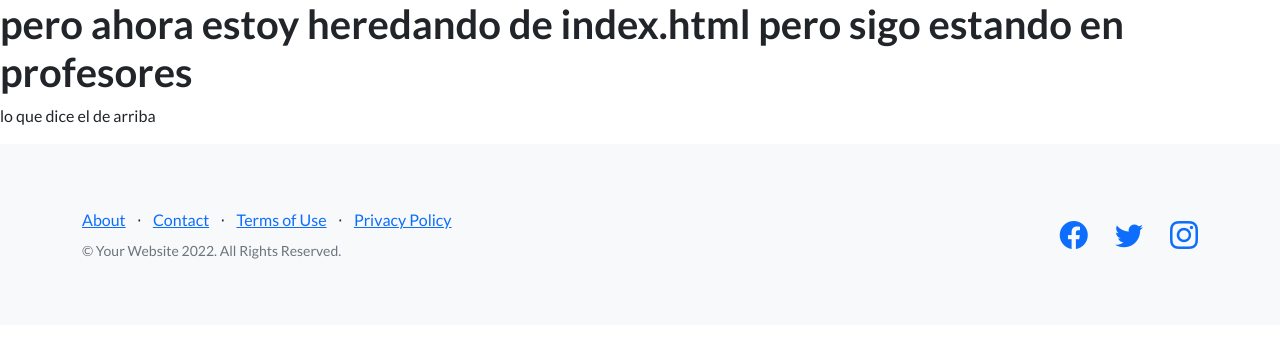
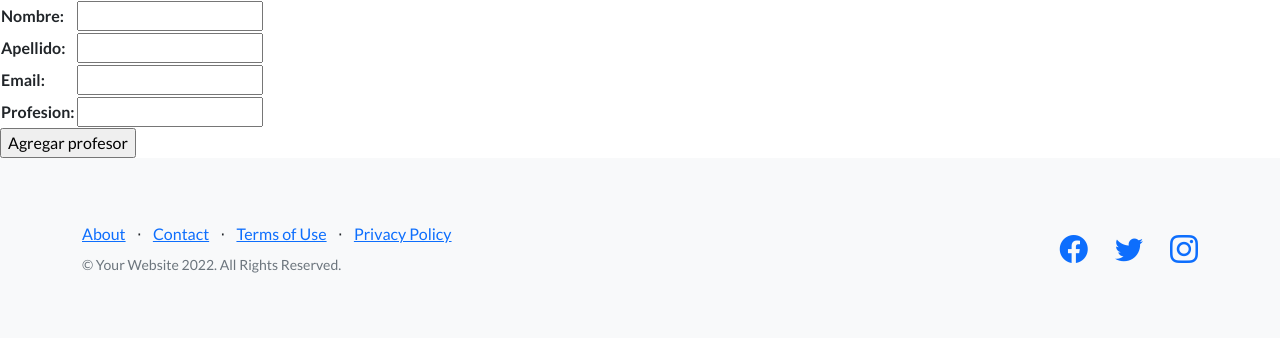
Before and after one commit to FrancisEspo/Entrega1-Francisco-Esposito, a Django app: page /app_coder/profesores in a window 1280 px wide. Shown: the part 66-404 px from the top of the page. Run offline with Django 4.2, Linux system fonts and the light colour scheme; some libraries are stand-ins or nearby versions.

Commit message:
formularios andando

```diff
--- a/app_coder/forms.py
+++ b/app_coder/forms.py
@@ -3,11 +3,21 @@ from django import forms
 class curso_formulario(forms.Form):
 
     #Especificar los campos
-    curso = forms.CharField(max_length=30)
+    curso = forms.CharField(max_length=40)
     camada = forms.IntegerField()
 
+class estudiante_formulario(forms.Form):
+    nombre = forms.CharField(max_length=30)
+    apellido = forms.CharField(max_length=30)
+    email = forms.EmailField()
+
 class profesor_formulario(forms.Form):
-    mombre = forms.CharField(max_length=30)
+    nombre = forms.CharField(max_length=30)
     apellido = forms.CharField(max_length=30)
     email = forms.EmailField()
     profesion = forms.CharField(max_length=30)
+
+class entregable_formulario(forms.Form):
+    nombre = forms.CharField(max_length=30)
+    fecha_de_entrega = forms.DateField()
+    entregado = forms.BooleanField(required=False, initial=False)
--- a/app_coder/templates/app_coder/profesores.html
+++ b/app_coder/templates/app_coder/profesores.html
@@ -4,9 +4,22 @@
 
 {% block contenido %}
 
+{% if mi_formulario.errors %}
+
+<p style="color: red">Están mal los datos, revisar por favor</p>
+
+{% endif %}
+
 <div>
-    <h1>pero ahora estoy heredando de index.html pero sigo estando en profesores</h1>
+    <form action="" method="POST">{% csrf_token %} <!-- Token de validacion form -->
 
-    <p>lo que dice el de arriba</p>
-</div>
+        <table>
+
+            {{ mi_formulario.as_table }}
+
+        </table>
+
+        <input type="submit" value="Agregar profesor">
+    </form>
+ </div>
 {% endblock %}
--- a/app_coder/urls.py
+++ b/app_coder/urls.py
@@ -4,10 +4,9 @@ from app_coder import views
 urlpatterns = [
 
     path('', views.inicio, name="inicio"),#esta era nuestra primer view
-    path('cursos', views.Curso, name="Curso"),
-    path('profesores', views.Profesor, name="Profesor"),
-    path('estudiantes', views.Estudiante, name="Estudiante"),
-    path('entregables', views.Entregable, name="Entregable"),
-    path('curso_formulario', views.curso_formulario, name="CursoFormulario"),
+    path('cursos', views.curso, name="Curso"),
+    path('profesores', views.profesor, name="Profesor"),
+    path('estudiantes', views.estudiante, name="Estudiante"),
+    path('entregables', views.entregable, name="Entregable"),
 
 ]
--- a/app_coder/views.py
+++ b/app_coder/views.py
@@ -1,42 +1,109 @@
 from distutils.log import info
-from django.shortcuts import render
-from app_coder.forms import curso_formulario
-from app_coder.models import Curso
+import email
+from django.shortcuts import render, HttpResponse
+from django.http import HttpResponse
+from app_coder.models import Curso, Entregable, Estudiante, Profesor
+
+from .forms import curso_formulario, profesor_formulario, entregable_formulario, estudiante_formulario
 
 # Create your views here.
+
 
 def inicio(request):
     return render(request, 'app_coder/inicio.html')
 
-def Curso(request):
-    return render(request, 'app_coder/cursos.html')
 
-def Entregable(request):
-    return render(request, 'app_coder/entregables.html')
-
-def Estudiante(request):
-    return render(request, 'app_coder/estudiantes.html')
-
-def Profesor(request):
-    return render(request, 'app_coder/profesores.html')
-
-def curso_formulario(request):
-
-    if request.method == 'post':
+def curso(request):
+    if request.method == 'POST':
 
         mi_formulario = curso_formulario(request.POST)
 
-        if mi_formulario.is_valid:
+        if mi_formulario.is_valid():
 
             informacion = mi_formulario.cleaned_data
 
-            curso = Curso(nombre=informacion['curso'], camada=informacion['camada'])
+            curso = Curso(
+                nombre=informacion['curso'], camada=informacion['camada'])
 
             curso.save()
 
-            return render(request, "app_coder/curso_formulario.html") #Volver a cargar formulario
+            # Volver a cargar formulario
+            return render(request, "app_coder/inicio.html")
     else:
 
-        mi_formulario = curso_formulario() #Formulario vacio para construir el HTML
+        mi_formulario = curso_formulario()  # Formulario vacio para construir el HTML
 
-    return render(request, "app_coder/curso_formulario.html", {"mi_formulario":mi_formulario})
+    return render(request, "app_coder/cursos.html", {"mi_formulario": mi_formulario})
+
+
+def entregable(request):
+    if request.method == 'POST':
+
+        mi_formulario = entregable_formulario(request.POST)
+
+        if mi_formulario.is_valid():
+
+            informacion = mi_formulario.cleaned_data
+
+            print(informacion)
+
+            entregable = Entregable(
+                nombre=informacion['nombre'], fecha_de_entrega=informacion['fecha_de_entrega'], entregado=['entregado'])
+
+            entregable.save()
+
+            # Volver a cargar formulario
+            return render(request, "app_coder/inicio.html")
+    else:
+
+        # Formulario vacio para construir el HTML
+        mi_formulario = entregable_formulario()
+
+    return render(request, "app_coder/entregables.html", {"mi_formulario": mi_formulario})
+
+
+def estudiante(request):
+    if request.method == 'POST':
+
+        mi_formulario = estudiante_formulario(request.POST)
+
+        if mi_formulario.is_valid():
+
+            informacion = mi_formulario.cleaned_data
+
+            estudiante = Estudiante(
+                nombre=informacion['nombre'], apellido=informacion['apellido'], email=informacion['email'])
+
+            estudiante.save()
+
+            # Volver a cargar formulario
+            return render(request, "app_coder/inicio.html")
+    else:
+
+        # Formulario vacio para construir el HTML
+        mi_formulario = estudiante_formulario()
+
+    return render(request, "app_coder/estudiantes.html", {"mi_formulario": mi_formulario})
+
+
+def profesor(request):
+    if request.method == 'POST':
+
+        mi_formulario = profesor_formulario(request.POST)
+
+        if mi_formulario.is_valid():
+
+            informacion = mi_formulario.cleaned_data
+
+            profesor = Profesor(nombre=informacion['nombre'], apellido=informacion['apellido'],
+                                email=informacion['email'], profesion=informacion['profesion'])
+
+            profesor.save()
+
+            # Volver a cargar formulario
+            return render(request, "app_coder/inicio.html")
+    else:
+
+        mi_formulario = profesor_formulario()  # Formulario vacio para construir el HTML
+
+    return render(request, "app_coder/profesores.html", {"mi_formulario": mi_formulario})
```
Also changed, not shown: app_coder/templates/app_coder/curso_formulario.html (deleted, +0 -26 lines), app_coder/templates/app_coder/cursos.html (+16 -5 lines), app_coder/templates/app_coder/entregables.html (+16 -5 lines), app_coder/templates/app_coder/estudiantes.html (+15 -5 lines), db.sqlite3.
